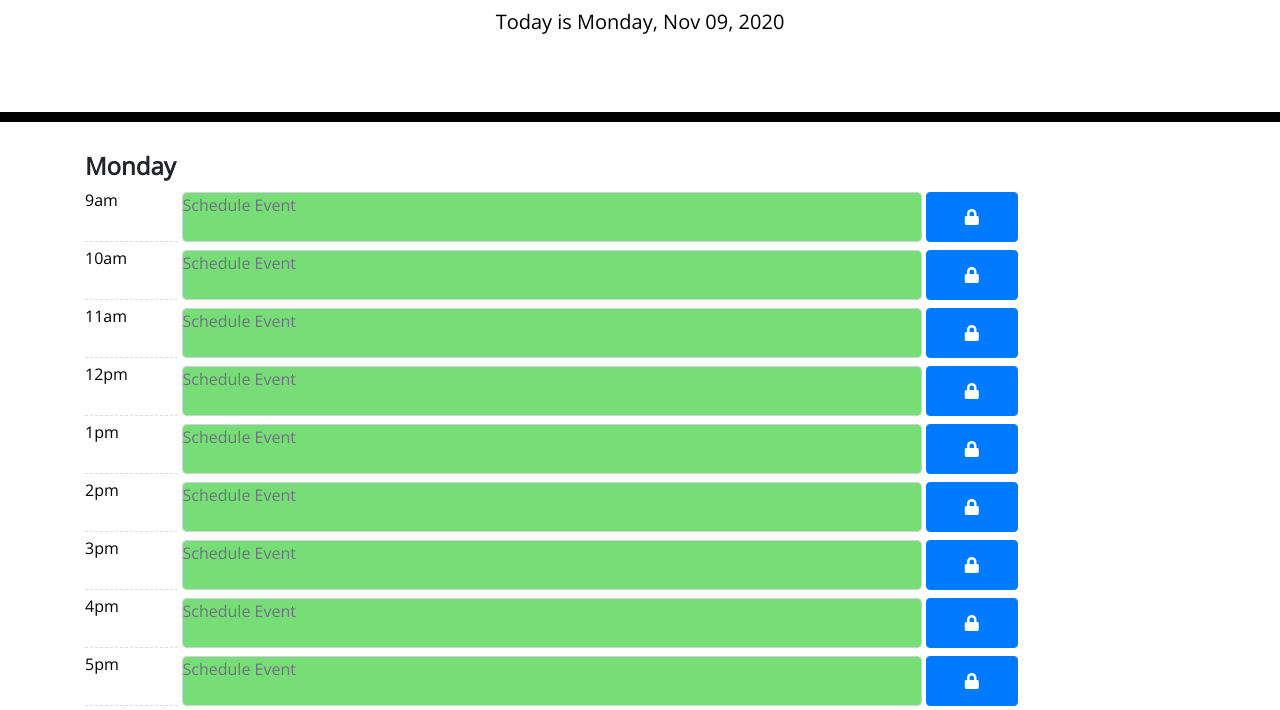
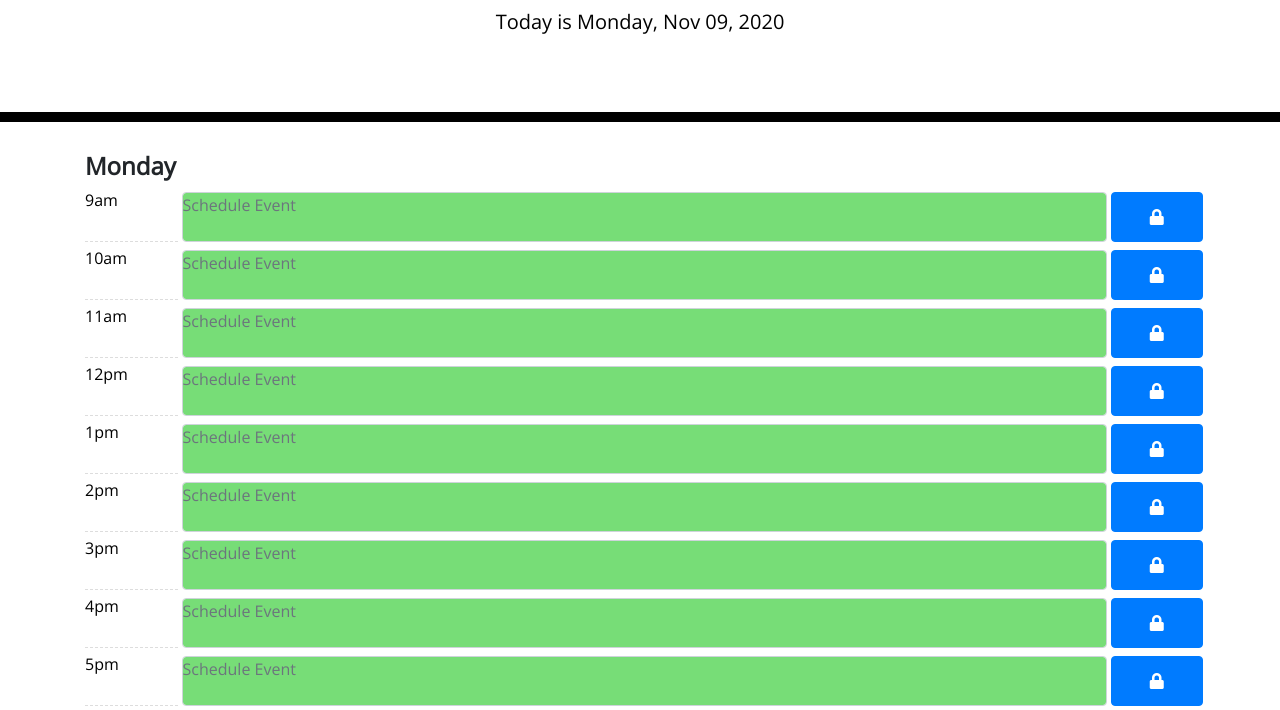
Before and after one commit to abdulhakeemdahir/Work-Day-Scheduler-Application, a plain HTML site: page index.html in a window 1280 px wide. Shown: the part 182-892 px from the top of the page. Drawn offline with nearby package versions, Linux system fonts and the light colour scheme.

Commit message:
column length

```diff
--- a/index.html
+++ b/index.html
@@ -42,7 +42,7 @@
           <div class="hour col-2 col-sm-1 p-0" data-hour="9">9am</div>
           <!-- Added text container -->
           <textarea
-            class="col-8 mx-1 p-0 form-control"
+            class="col-8 col-sm-10 mx-1 p-0 form-control"
             placeholder="Schedule Event"
           ></textarea>
           <!-- Added save buttons with font-awesome icons -->
@@ -55,7 +55,7 @@
         <div class="d-flex flex-row p-0 my-1">
           <div class="hour col-2 col-sm-1 p-0" data-hour="10">10am</div>
           <textarea
-            class="col-8 mx-1 p-0 form-control"
+            class="col-8 col-sm-10 mx-1 p-0 form-control"
             placeholder="Schedule Event"
           ></textarea>
           <button
@@ -66,7 +66,7 @@
         <div class="d-flex flex-row p-0 my-1">
           <div class="hour col-2 col-sm-1 p-0" data-hour="11">11am</div>
           <textarea
-            class="col-8 mx-1 p-0 form-control"
+            class="col-8 col-sm-10 mx-1 p-0 form-control"
             placeholder="Schedule Event"
           ></textarea>
           <button
@@ -77,7 +77,7 @@
         <div class="d-flex flex-row p-0 my-1">
           <div class="hour col-2 col-sm-1 p-0" data-hour="12">12pm</div>
           <textarea
-            class="col-8 mx-1 p-0 form-control"
+            class="col-8 col-sm-10 mx-1 p-0 form-control"
             placeholder="Schedule Event"
           ></textarea>
           <button
@@ -88,7 +88,7 @@
         <div class="d-flex flex-row p-0 my-1">
           <div class="hour col-2 col-sm-1 p-0" data-hour="13">1pm</div>
           <textarea
-            class="col-8 mx-1 p-0 form-control"
+            class="col-8 col-sm-10 mx-1 p-0 form-control"
             placeholder="Schedule Event"
           ></textarea>
           <button
@@ -99,7 +99,7 @@
         <div class="d-flex flex-row p-0 my-1">
           <div class="hour col-2 col-sm-1 p-0" data-hour="14">2pm</div>
           <textarea
-            class="col-8 mx-1 p-0 form-control"
+            class="col-8 col-sm-10 mx-1 p-0 form-control"
             placeholder="Schedule Event"
           ></textarea>
           <button
@@ -110,7 +110,7 @@
         <div class="d-flex flex-row p-0 my-1">
           <div class="hour col-2 col-sm-1 p-0" data-hour="15">3pm</div>
           <textarea
-            class="col-8 mx-1 p-0 form-control"
+            class="col-8 col-sm-10 mx-1 p-0 form-control"
             placeholder="Schedule Event"
           ></textarea>
           <button
@@ -121,7 +121,7 @@
         <div class="d-flex flex-row p-0 my-1">
           <div class="hour col-2 col-sm-1 p-0" data-hour="16">4pm</div>
           <textarea
-            class="col-8 mx-1 p-0 form-control"
+            class="col-8 col-sm-10 mx-1 p-0 form-control"
             placeholder="Schedule Event"
           ></textarea>
           <button
@@ -132,7 +132,7 @@
         <div class="d-flex flex-row p-0 my-1">
           <div class="hour col-2 col-sm-1 p-0" data-hour="17">5pm</div>
           <textarea
-            class="col-8 mx-1 p-0 form-control"
+            class="col-8 col-sm-10 mx-1 p-0 form-control"
             placeholder="Schedule Event"
           ></textarea>
           <button
```
